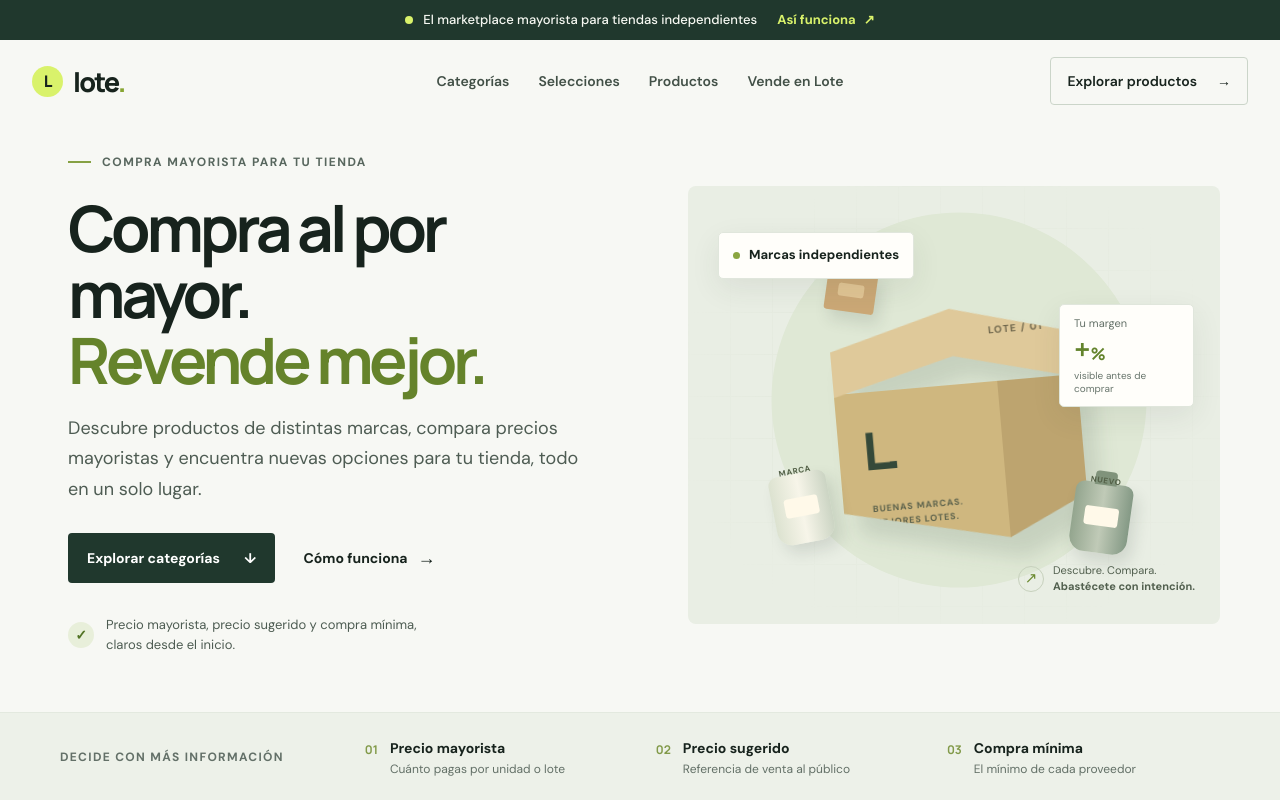
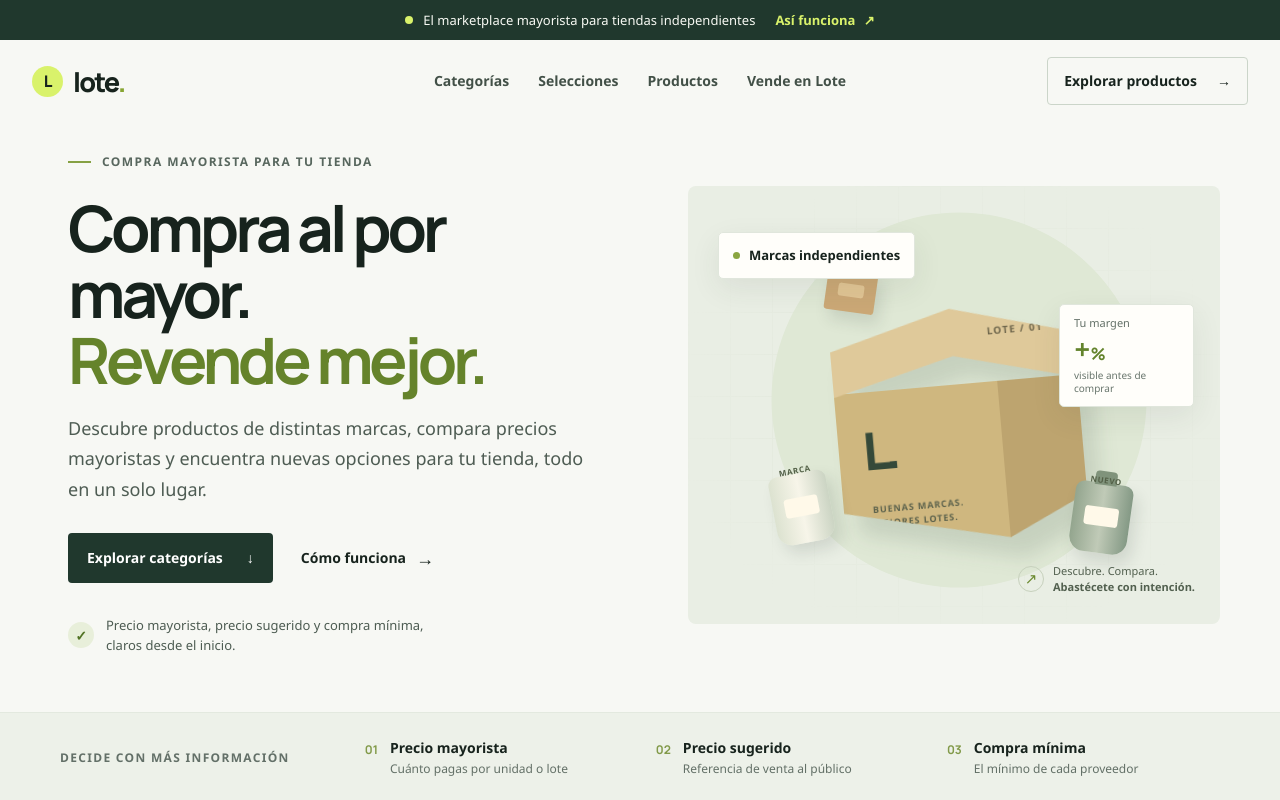
Before and after one commit to 6daiiii-oss/lt, a plain HTML site: page index.html in a window 1280 px wide. Shown: the top 800 px of the page. Drawn offline with Linux system fonts and the light colour scheme; no server answers.

Commit message:
Use clearer typography in Lote homepage

```diff
--- a/index.html
+++ b/index.html
@@ -8,7 +8,7 @@
     <title>LOTE — Compra al por mayor. Revende mejor.</title>
     <link rel="preconnect" href="https://fonts.googleapis.com" />
     <link rel="preconnect" href="https://fonts.gstatic.com" crossorigin />
-    <link href="https://fonts.googleapis.com/css2?family=DM+Sans:wght@400;500;600;700&family=Manrope:wght@400;500;600;700;800&display=swap" rel="stylesheet" />
+    <link href="https://fonts.googleapis.com/css2?family=Inter:wght@400;500;600;700;800&family=Manrope:wght@400;500;600;700;800&display=swap" rel="stylesheet" />
     <link rel="stylesheet" href="styles.css" />
     <script src="app.js" defer></script>
   </head>
```
